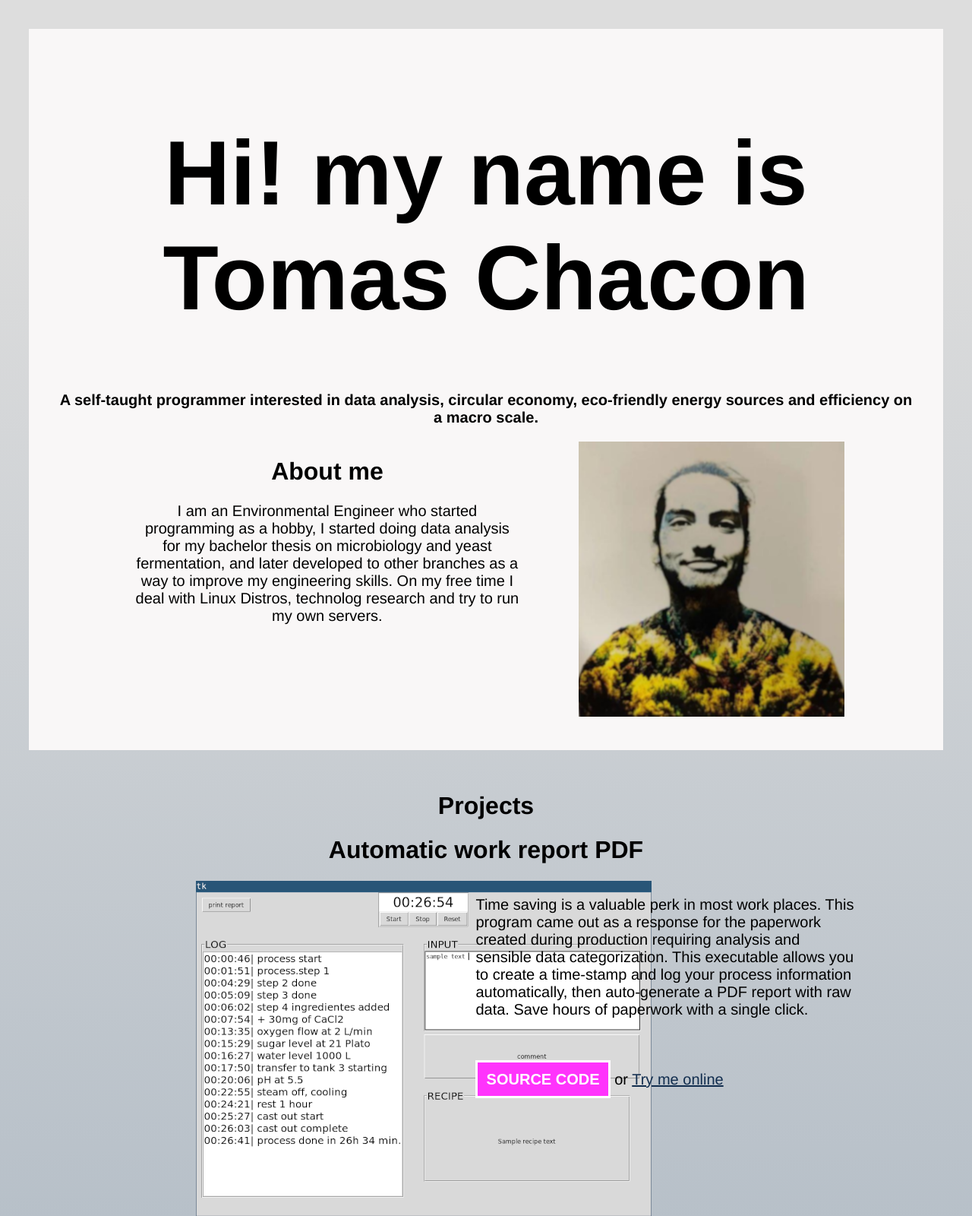
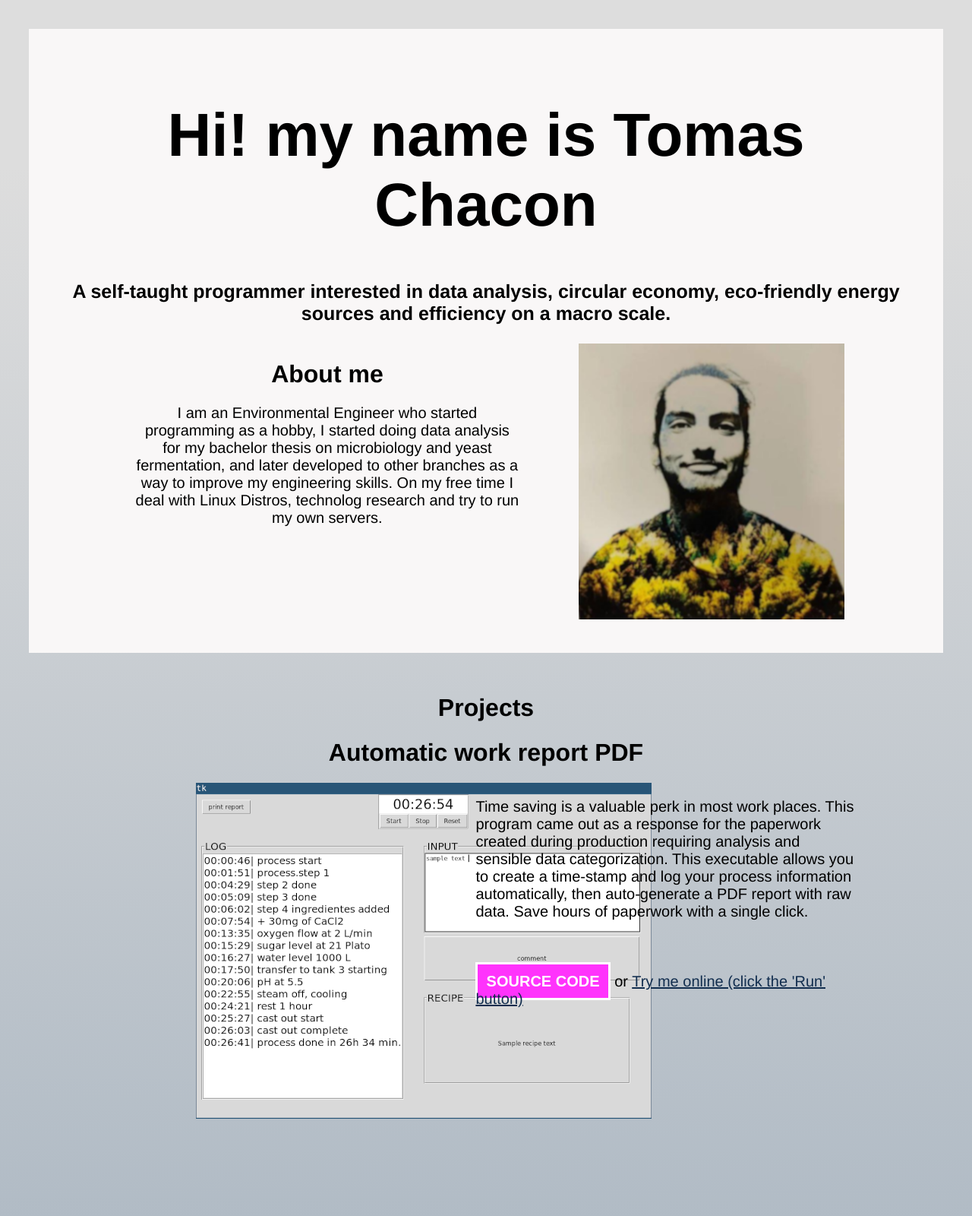
Before and after one commit to westoleaboat/my_portfolio, a Django app: page / in a window 1280 px wide. Shown: the top 1600 px of the page at 76% size. Run offline with Django 4.2, Linux system fonts and the light colour scheme.

Commit message:
style changes

```diff
--- a/blog/templates/blog/index.html
+++ b/blog/templates/blog/index.html
@@ -11,8 +11,8 @@
     {% block content %}
     <div class="container">
         <div class="header">
-            <div style="font-size:60px;"><h1>Hi! my name is Tomas Chacon</h1></div>
-            <h3 style="font-size:20px">A self-taught programmer interested in data analysis, circular economy, eco-friendly energy sources and efficiency on a macro scale.</h3>
+            <div style="font-size:40px;"><h1>Hi! my name is Tomas Chacon</h1></div>
+            <h3 style="font-size:25px">A self-taught programmer interested in data analysis, circular economy, eco-friendly energy sources and efficiency on a macro scale.</h3>
             <div class="column-2" style="margin-left:100px;">
                 <h1>About me</h1>
                 <p style="font-size:20px">
@@ -54,7 +54,7 @@
             <br>
             <br>
             <br>
-            <a target="_blank" rel="noopener noreferrer" class="btn-white linkedin" href="https://github.com/westoleaboat/automatic-report-pdf/blob/main/brewlog.py">Source code</a> or <a target="_blank" href="https://replit.com/@chacotasprod/pdf-report?embed=1">Try me online</a>
+            <a target="_blank" rel="noopener noreferrer" class="btn-white linkedin" href="https://github.com/westoleaboat/automatic-report-pdf/blob/main/brewlog.py">Source code</a> or <a target="_blank" href="https://replit.com/@chacotasprod/pdf-report?embed=1">Try me online (click the 'Run' button)</a>
             </p>
             </div>
         </div>
@@ -93,7 +93,7 @@
             <div class="column=2">
                 <div class="img-grid"> <!--style="width:400px; height:auto;"-->
                 {% load static %}
-                <img src="{% static 'timer-img.png' %}" alt="pdf report image" style="padding-left:250px;"></img>
+                <img src="{% static 'timer-img.png' %}" alt="pdf report image" style="padding-left:450px;"></img>
                 </div>
             </div>
             <div class="column=2">
```
